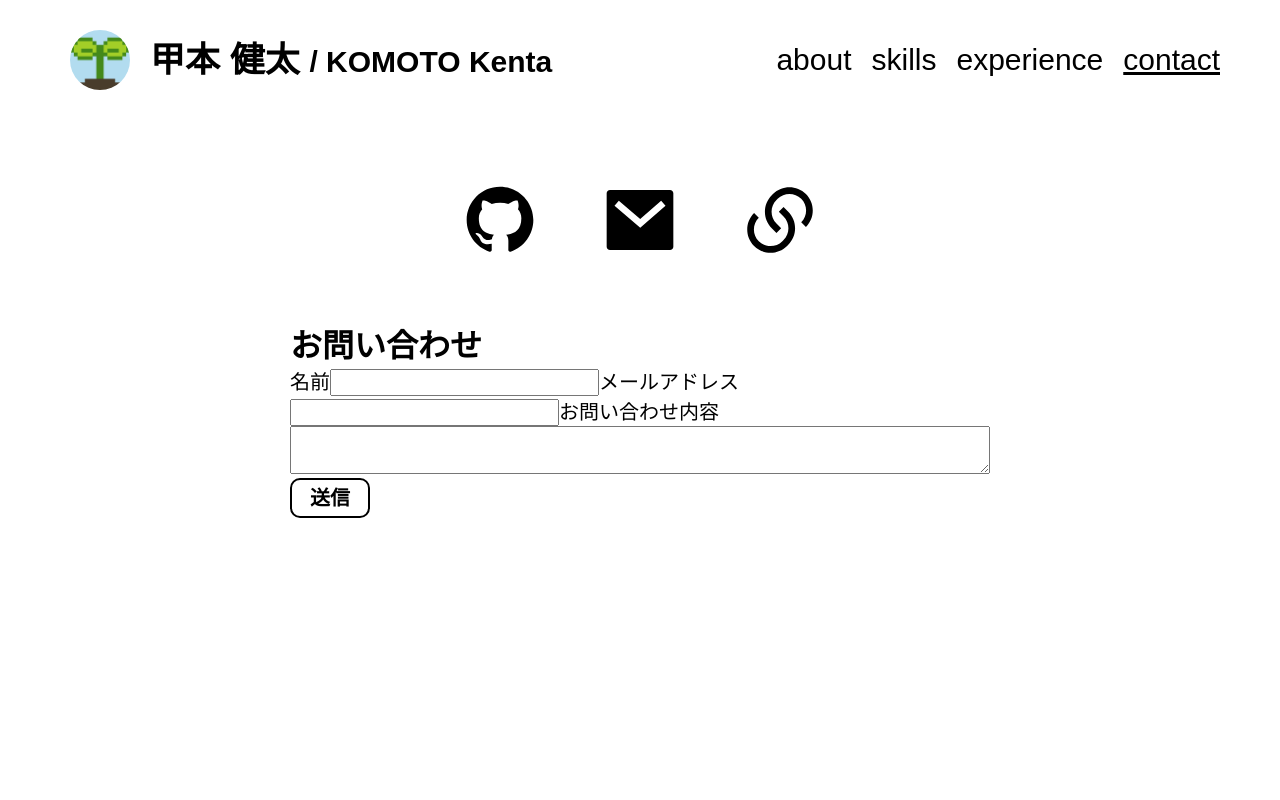
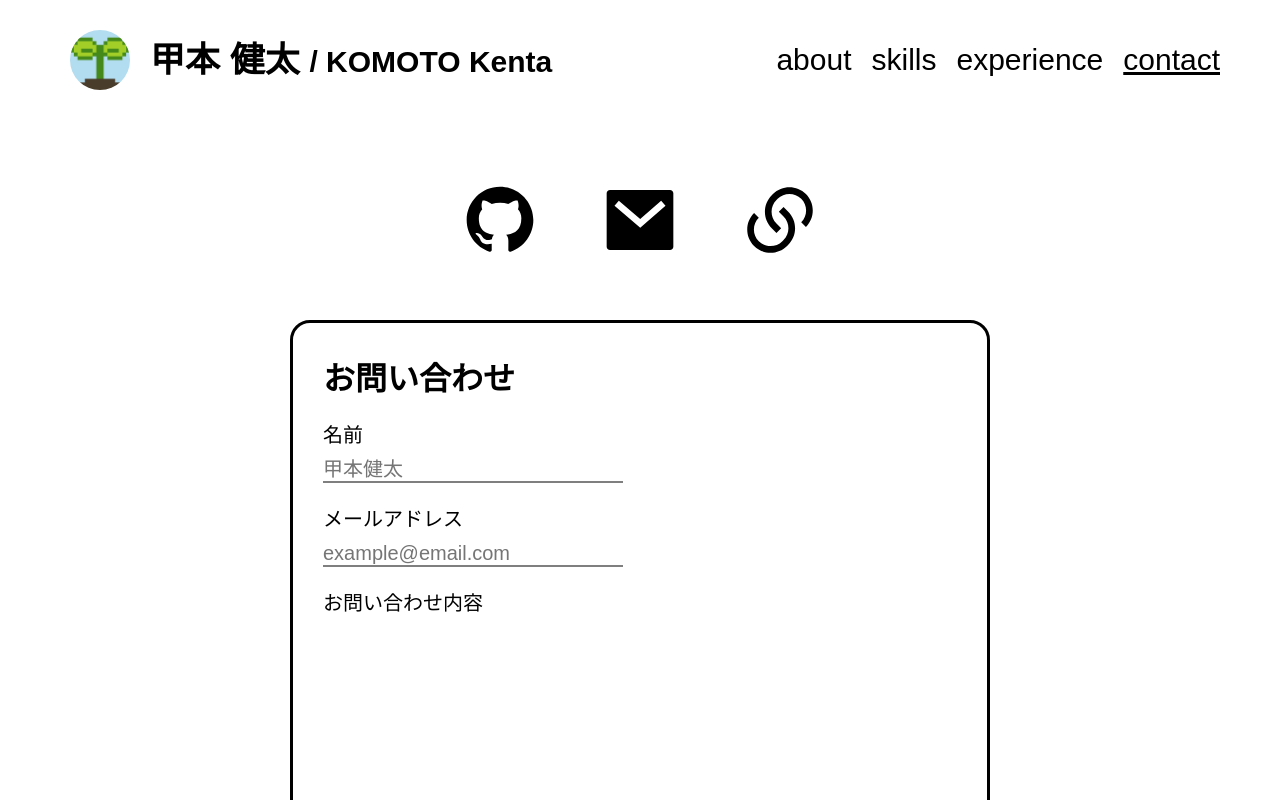
Before and after one commit to kentakom1213/portfolio-nextjs, a Next.js app: page /contact in a window 1280 px wide. Shown: the top 800 px of the page. Built offline with nearby package versions, Linux system fonts and the light colour scheme; a web font is replaced by a local one.

Commit message:
[add] contactのデザイン

```diff
--- a/src/components/Contact/Contact.tsx
+++ b/src/components/Contact/Contact.tsx
@@ -1,6 +1,6 @@
 import Image from 'next/image';
 import { useForm, ValidationError } from '@formspree/react';
-import { ContactIconBox, ContactIcons, ContactSuccessed, ContactFormButton, ContactFormTextarea, ContactFormInput, ContactFormLabel } from './ContactStyles';
+import { ContactIconBox, ContactIcons, ContactSuccessed, ContactFormButton, ContactFormTextarea, ContactFormInput, ContactFormLabel, ContactFormLabelFrame, ContactButtonFrame } from './ContactStyles';
 
 export const ContactContents = () => {
   return (
@@ -38,34 +38,42 @@ export const ContactForm = () => {
   return (
     <form onSubmit={handleSubmit}>
       <h1>お問い合わせ</h1>
+      <ContactFormLabelFrame>
         <ContactFormLabel htmlFor="name">
           名前
         </ContactFormLabel>
+      </ContactFormLabelFrame>
       <ContactFormInput
         id="name"
         name="name"
+        placeholder="甲本健太"
       />
       <ValidationError
         prefix="Name"
         field="name"
         errors={state.errors}
       />
+      <ContactFormLabelFrame>
         <ContactFormLabel htmlFor="email">
           メールアドレス
         </ContactFormLabel>
+      </ContactFormLabelFrame>
       <ContactFormInput
         id="email"
         type="email"
         name="email"
+        placeholder='example@email.com'
       />
       <ValidationError
         prefix="Email"
         field="email"
         errors={state.errors}
       />
-      <ContactFormLabel htmlFor="email">
+      <ContactFormLabelFrame>
+        <ContactFormLabel htmlFor="message">
           お問い合わせ内容
         </ContactFormLabel>
+      </ContactFormLabelFrame>
       <ContactFormTextarea
         id="message"
         name="message"
@@ -75,9 +83,11 @@ export const ContactForm = () => {
         field="message"
         errors={state.errors}
       />
+      <ContactButtonFrame>
         <ContactFormButton type="submit" disabled={state.submitting}>
           送信
         </ContactFormButton>
+      </ContactButtonFrame>
     </form>
   );
 };
--- a/src/components/Contact/ContactStyles.tsx
+++ b/src/components/Contact/ContactStyles.tsx
@@ -38,8 +38,17 @@ export const ContactIconBox = styled.div`
 `;
 
 export const ContactFormFrame = styled.div`
-  margin: 0 auto;
-  text-align: left;
+  margin: 40px auto;
+  padding: 30px;
+  position: relative;
+  border: 3px solid #000;
+  border-radius: 20px;
+  ${sp`
+    margin: 30px 0;
+    padding: 20px;
+    border: 2px solid #000;
+    border-radius: 15px;
+  `}
   ${pc`
     width: 700px;
   `}
@@ -49,32 +58,74 @@ export const ContactSuccessed = styled.div`
   text-align: center;
 `;
 
+export const ContactFormLabelFrame = styled.div`
+  margin: 20px 0 10px;
+`;
+
 export const ContactFormLabel = styled.label`
-  font-size: 20px;
+  ${pc`
+    font-size: 20px;
+  `}
+  ${tab`
+    font-size: 18px;
+  `}
+  ${sp`
+    font-size: 16px;
+  `}
 `;
 
 export const ContactFormInput = styled.input`
-  font-size: 20px;
+  width: 300px;
+  max-width: 100%;
+  border: none;
+  border-bottom: 2px solid rgba(0, 0, 0, 0.5);
+  :hover {
+  }
+  :focus {
+    outline: none;
+  }
+  ${pc`
+    font-size: 20px;
+  `}
+  ${tab`
+    font-size: 18px;
+  `}
 `;
 
 export const ContactFormTextarea = styled.textarea`
   width: 100%;
-  font-size: 20px;
+  border: none;
+  border-bottom: 2px solid rgba(0, 0, 0, 0.5);
+  resize: vertical;
+  :focus {
+    outline: none;
+  }
+  ${pc`
+    height: 200px;
+    font-size: 20px;
+  `}
+  ${tab`
+    height: 150px;
+    font-size: 18px;
+  `}
+`;
+
+export const ContactButtonFrame = styled.div`
+  margin: 20px 0 0;
+  text-align: right;
 `;
 
 export const ContactFormButton = styled.button`
+  height: 40px;
+  width: 80px;
   border-radius: 10px;
   border: 2px solid #000;
   background-color: white;
+  font-size: 20px;
+  font-weight: bold;
+  line-height: 10px;
   :hover {
     background-color: #000;
     color: white;
   }
-  ${pc`
-    height: 40px;
-    width: 80px;
-    font-size: 20px;
-    font-weight: bold;
-    line-height: 10px;
-  `}
 `;
```
Lines whose indentation alone changed are shown as unchanged.
